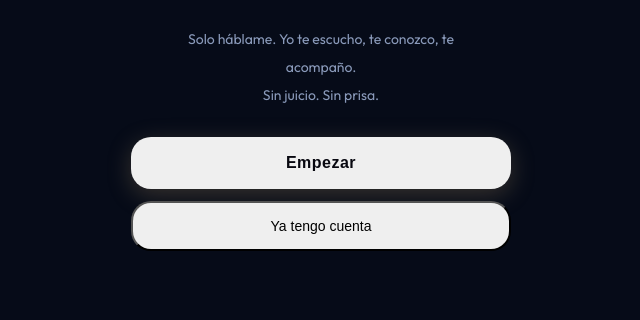
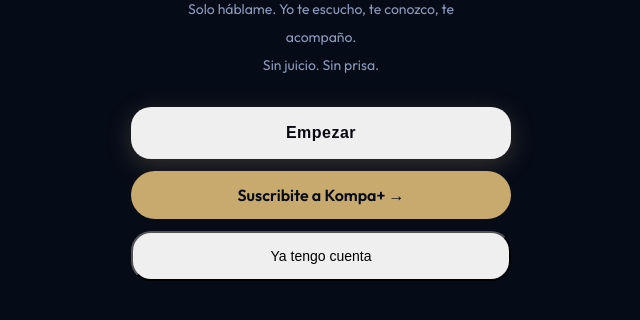
Before and after one commit to vchino587-glitch/tukompa, a plain HTML site: page index.html in a window 1280 px wide. Shown: the part 354-674 px from the top of the page, without its empty margins (319-959 px from the left). Drawn offline with nearby package versions, Linux system fonts and the light colour scheme.

Commit message:
link Kompa+

```diff
--- a/index.html
+++ b/index.html
@@ -159,7 +159,7 @@ body{font-family:'Outfit',sans-serif;background:var(--bg);color:var(--txt);min-h
 <h1 style="font-family:'Cormorant Garamond',serif;font-size:40px;font-weight:300;letter-spacing:7px;margin-bottom:8px">TuKompa</h1>
 <p style="color:var(--gold);font-size:10px;letter-spacing:5px;font-weight:300;margin-bottom:28px">TU ACOMPAÑANTE DE VIDA</p>
 <p style="color:var(--txt2);font-size:14px;line-height:2;max-width:280px;margin:0 auto 28px">Solo háblame. Yo te escucho, te conozco, te acompaño.<br>Sin juicio. Sin prisa.</p>
-<button class="btn-main" onclick="goPage(1)">Empezar</button>
+<button class="btn-main" onclick="goPage(1)">Empezar</button><a href="https://tukompa.lemonsqueezy.com/checkout/buy/24983ca3-e4cc-4185-88cc-ed304a9a2e4b" target="_blank" style="display:block;margin-top:12px;padding:14px 28px;background:#c8a96e;color:#060B18;border-radius:50px;text-decoration:none;font-weight:600">Suscribite a Kompa+ →</a>
 <button class="btn-ghost" onclick="tryLogin()">Ya tengo cuenta</button>
 </div>
 </div>
```
